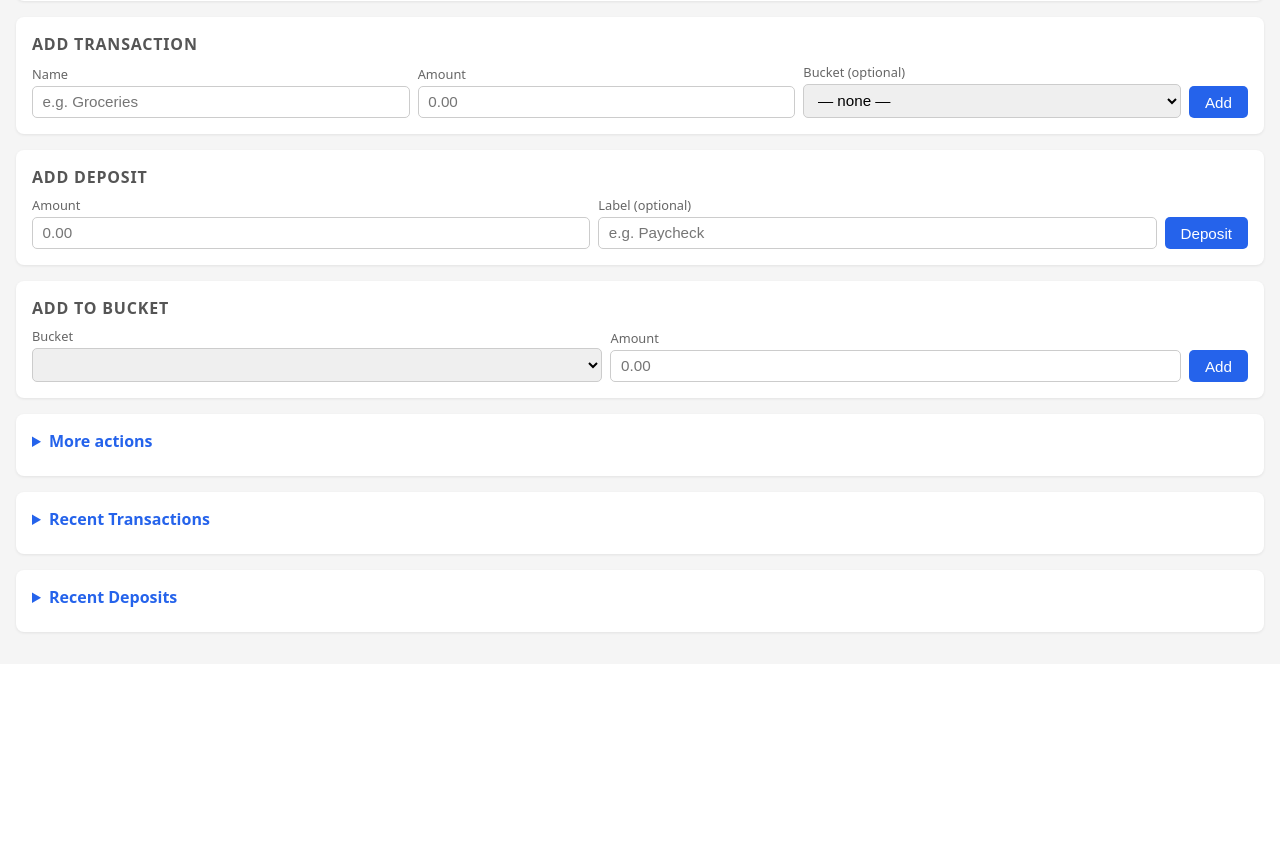
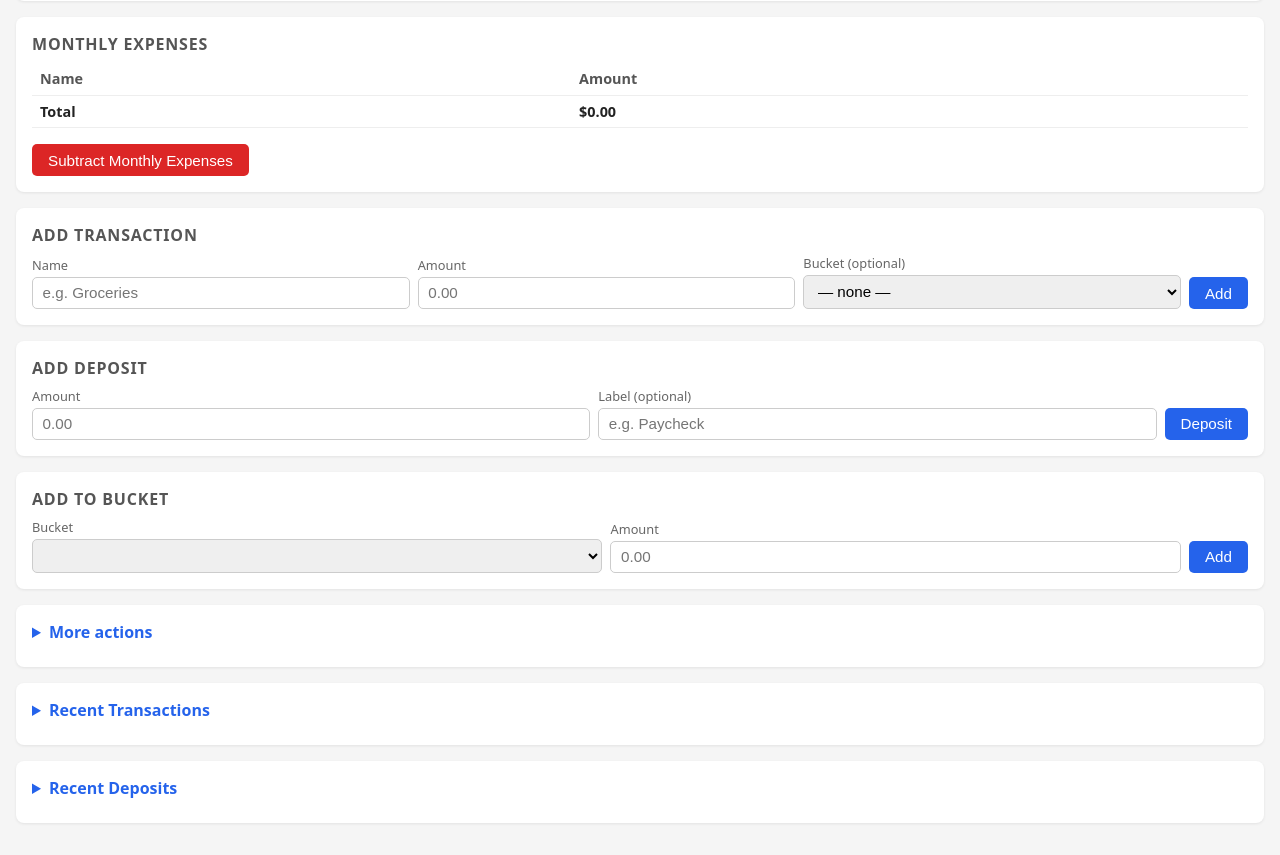
Before and after one commit to calebafoster/budget-app, a Flask app: page / in a window 1280 px wide. Shown: the part 278-1133 px from the top of the page. Before the commit the page ends 912 px from the top, so only its background shows below. Run offline with Flask 3, Linux system fonts and the light colour scheme; a user stored in the database is signed in; data comes from the database, SQL or seed files in the repository; both versions use the stored data as it was after the commit; data that the repository does not hold is empty.

Commit message:
add monthly expenses
New monthly_expenses table (id, name, amount) holding recurring flat
costs. "Subtract Monthly Expenses" button deducts the sum of all rows
from the account total in one shot. Rows persist after subtracting.

Exposed via functions.py (add/delete/subtract), app.py routes and a
new dashboard card, and main.py CLI subcommands. Also adds .gitignore
for __pycache__.

Co-Authored-By: Claude Sonnet 5 <noreply@anthropic.com>
Claude-Session: https://claude.ai/code/session_014MzpKUxeLoekMYSBYaQiAD

```diff
--- a/app.py
+++ b/app.py
@@ -4,7 +4,8 @@ from flask import Flask, render_template, request, redirect, url_for, flash, ses
 from functions import DB_PATH
 from functions import (
     add_transaction, add_deposit, add_bucket, add_to_bucket,
-    move_between_buckets, set_bucket_percentage, set_total, dump_bucket, delete_bucket
+    move_between_buckets, set_bucket_percentage, set_total, dump_bucket, delete_bucket,
+    add_monthly_expense, delete_monthly_expense, subtract_monthly_expenses
 )
 
 app = Flask(__name__)
@@ -52,9 +53,13 @@ def get_data():
     transactions = cur.fetchall()
     cur.execute("SELECT id, amount, label FROM deposits ORDER BY id DESC LIMIT 20")
     deposits = cur.fetchall()
+    cur.execute("SELECT id, name, amount FROM monthly_expenses ORDER BY name")
+    monthly_expenses = cur.fetchall()
+    monthly_expenses_total = sum(row[2] for row in monthly_expenses)
     conn.close()
     return dict(account_total=account_total, buckets=buckets,
-                unbucketed=unbucketed, transactions=transactions, deposits=deposits)
+                unbucketed=unbucketed, transactions=transactions, deposits=deposits,
+                monthly_expenses=monthly_expenses, monthly_expenses_total=monthly_expenses_total)
 
 
 @app.route("/")
@@ -144,5 +149,29 @@ def delete_bucket_route():
     return redirect(url_for("index"))
 
 
+@app.route("/add-monthly-expense", methods=["POST"])
+def add_monthly_expense_route():
+    name = request.form["name"]
+    amount = float(request.form["amount"])
+    add_monthly_expense(name, amount)
+    flash(f'Monthly expense "{name}" ${amount:.2f} added.')
+    return redirect(url_for("index"))
+
+
+@app.route("/delete-monthly-expense", methods=["POST"])
+def delete_monthly_expense_route():
+    name = request.form["name"]
+    delete_monthly_expense(name)
+    flash(f'Monthly expense "{name}" deleted.')
+    return redirect(url_for("index"))
+
+
+@app.route("/subtract-monthly-expenses", methods=["POST"])
+def subtract_monthly_expenses_route():
+    subtracted = subtract_monthly_expenses()
+    flash(f"Subtracted ${subtracted:.2f} in monthly expenses from the account total.")
+    return redirect(url_for("index"))
+
+
 if __name__ == "__main__":
     app.run(host="0.0.0.0", port=9901, debug=True)
--- a/templates/index.html
+++ b/templates/index.html
@@ -60,6 +60,27 @@
     </tr>
     {% endfor %}
   </table>
+</div>
+
+<div class="card">
+  <h2>Monthly Expenses</h2>
+  <table>
+    <tr><th>Name</th><th>Amount</th></tr>
+    {% for id, name, amount in monthly_expenses %}
+    <tr>
+      <td>{{ name }}</td>
+      <td>${{ "%.2f"|format(amount) }}</td>
+    </tr>
+    {% endfor %}
+    <tr>
+      <td><strong>Total</strong></td>
+      <td><strong>${{ "%.2f"|format(monthly_expenses_total) }}</strong></td>
+    </tr>
+  </table>
+  <form method="post" action="/subtract-monthly-expenses" style="margin-top:1rem"
+        onsubmit="return confirm('Subtract ${{ '%.2f'|format(monthly_expenses_total) }} from the account total?')">
+    <button type="submit" class="danger">Subtract Monthly Expenses</button>
+  </form>
 </div>
 
 <div class="card">
@@ -178,6 +199,26 @@
       <button type="submit" class="danger">Delete</button>
     </form>
 
+    <h2>New Monthly Expense</h2>
+    <form method="post" action="/add-monthly-expense" style="margin-bottom:1rem">
+      <div class="field"><label>Name</label><input name="name" required placeholder="e.g. Netflix"></div>
+      <div class="field"><label>Amount</label><input name="amount" type="number" step="0.01" required placeholder="0.00"></div>
+      <button type="submit">Add</button>
+    </form>
+
+    <h2>Delete Monthly Expense</h2>
+    <form method="post" action="/delete-monthly-expense" style="margin-bottom:1rem">
+      <div class="field">
+        <label>Expense</label>
+        <select name="name" required>
+          {% for id, name, amount in monthly_expenses %}
+          <option value="{{ name }}">{{ name }}</option>
+          {% endfor %}
+        </select>
+      </div>
+      <button type="submit" class="danger">Delete</button>
+    </form>
+
     <h2>Set Account Total</h2>
     <form method="post" action="/set-total">
       <div class="field"><label>Amount</label><input name="amount" type="number" step="0.01" required placeholder="0.00"></div>
```
Also changed, not shown: CLAUDE.md (+5 -1 lines), functions.py (+30 -0 lines), main.py (+17 -0 lines), budget.db, 1 other file.
